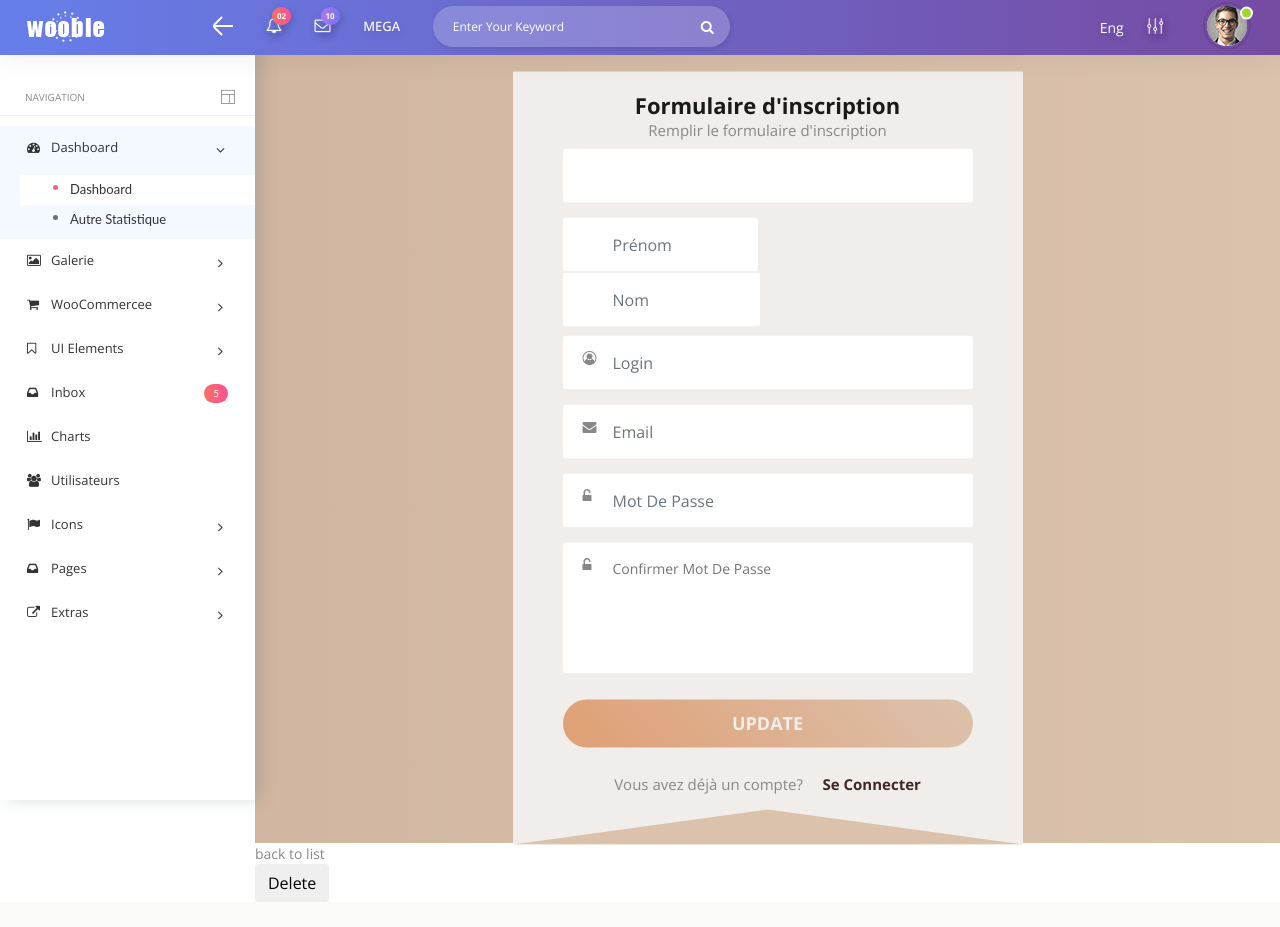
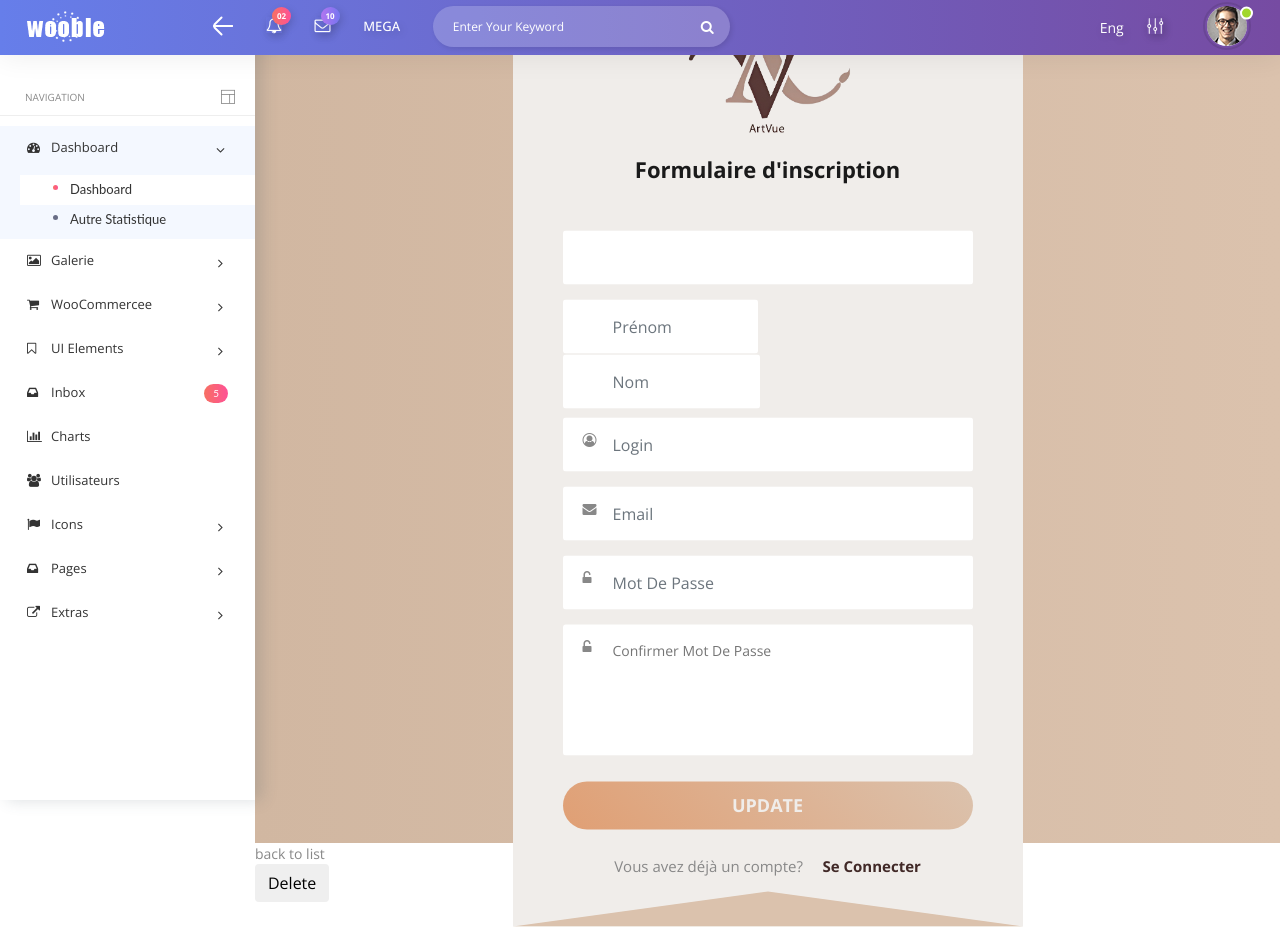
Before and after one commit to welhazitakwa/Art_Vue_Symfony, a Symfony app: template templates/utilisateur/edit.html.twig in a window 1280 px wide. Before the commit the page ends 890 px from the top, so only its background shows below. Run offline with Twig, Linux system fonts and the light colour scheme; the template is opened without the code that fills it, so the values that code supplies are empty; form fields are guessed from the names that the template uses; some libraries are stand-ins or nearby versions.

Commit message:
final design register page

```diff
--- a/templates/utilisateur/_form.html.twig
+++ b/templates/utilisateur/_form.html.twig
@@ -65,11 +65,11 @@
         <div class="admin-lock vh100">
           <div class="admin-form">
 
-            {# <div class="logo i">
+            <div class="logo i">
             <img style="margin-left:10px;"  src="{{ asset('TemplateAdmin/images/0.png') }}" width="180" height="100" alt="OUUPS">
-            </div> #}
-            <h4>Formulaire d'inscription</h4>
-            <span> Remplir le formulaire d'inscription</span>
+            </div>
+            <h4 style="margin-bottom:20px;">Formulaire d'inscription</h4>
+              <br/>
             <form method="post">
                 {{ form_start(form) }}
                                 {# <div class="radio-group">
```
